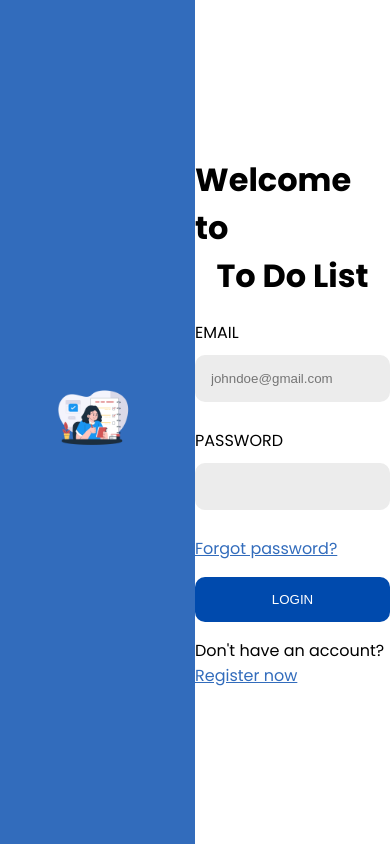
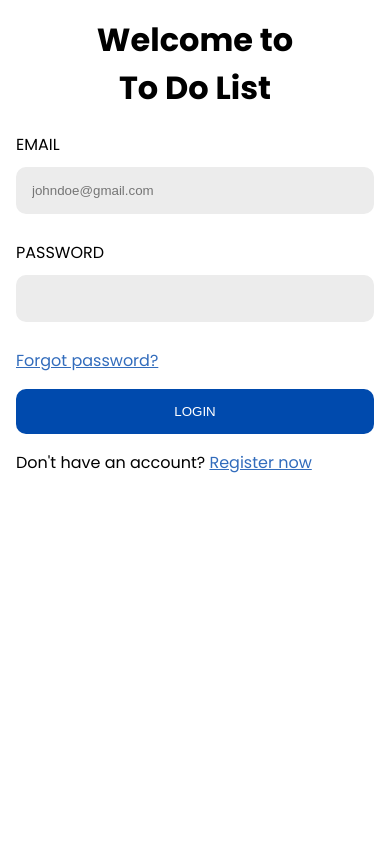
Before and after one commit to mart-anthony-stark/React-tdl-FE, a React (Create React App) app: page /auth/login in a window 390 px wide. Built offline with nearby package versions, Linux system fonts and the light colour scheme.

Commit message:
Add media queries

```diff
--- a/src/pages/Auth/auth.css
+++ b/src/pages/Auth/auth.css
@@ -11,6 +11,7 @@
 }
 .login_page .right {
   flex-direction: column;
+  padding: 1rem;
 }
 .login_page .right form {
   align-items: flex-start;
@@ -44,3 +45,12 @@
 .forgot_password button {
   margin-top: 10px;
 }
+
+@media screen and (max-width: 650px) {
+  .login_page .left.center {
+    display: none;
+  }
+  .login_page {
+    grid-template-columns: unset;
+  }
+}
```
